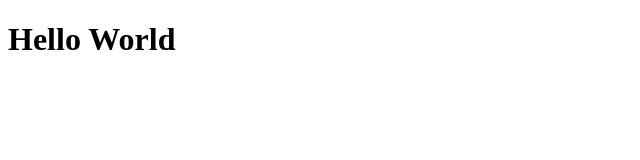
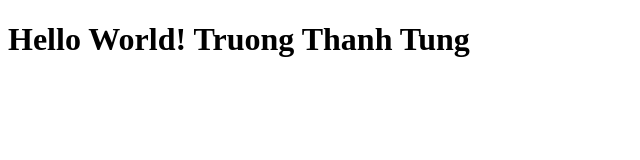
Before and after one commit to ttungbmt/test-app, a plain HTML site: page index.html in a window 1280 px wide. Shown: the whole page, without its empty margins (0-640 px from the left). Drawn offline with Linux system fonts and the light colour scheme.

Commit message:
Update index.html

```diff
--- a/index.html
+++ b/index.html
@@ -7,6 +7,6 @@
     <title>Document</title>
 </head>
 <body>
-    <h1>Hello World</h1>
+    <h1>Hello World! Truong Thanh Tung</h1>
 </body>
 </html>
```
